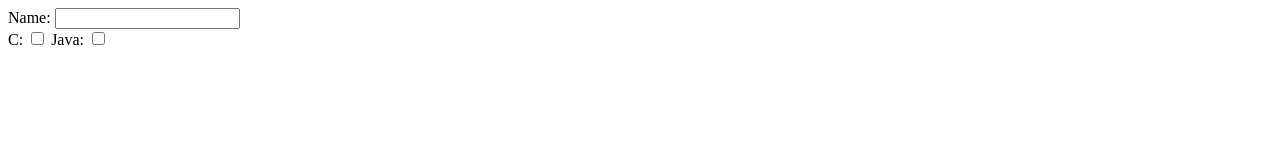
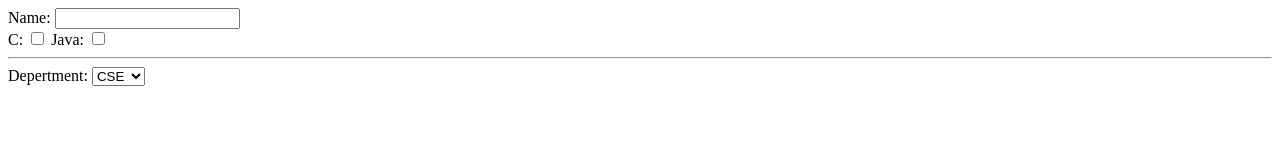
Before and after one commit to web-dev-mohsin/onchange-event, a plain HTML site: page index.html in a window 1280 px wide. Drawn offline with Linux system fonts and the light colour scheme.

Commit message:
data read from select box

```diff
--- a/index.html
+++ b/index.html
@@ -16,9 +16,17 @@
     </label>
 
     <label for="c">Java:
-        <input value="Java" type="checkbox" name="program" class="program">
+        <input   value="Java" type="checkbox" name="program" class="program">
     </label>
+    <br>
+    <hr>
+    Depertment:
+    <select name="depertment" id="depertmentName">
 
+        <option value="cse">CSE</option>
+        <option value="bba">BBA</option>
+        <option value="eee">EEW</option>
+    </select>
     <script src="main.js"></script>
 </body>
 </html>
--- a/main.js
+++ b/main.js
@@ -23,3 +23,11 @@ function programHandaler(e){
         console.log(e.target.value +" is unchecked")
     }
 }
+
+const dep = document.querySelector("#depertmentName");
+
+dep.addEventListener("change", depRead);
+
+function depRead(e){
+    console.log(e.target.value);
+}
```
